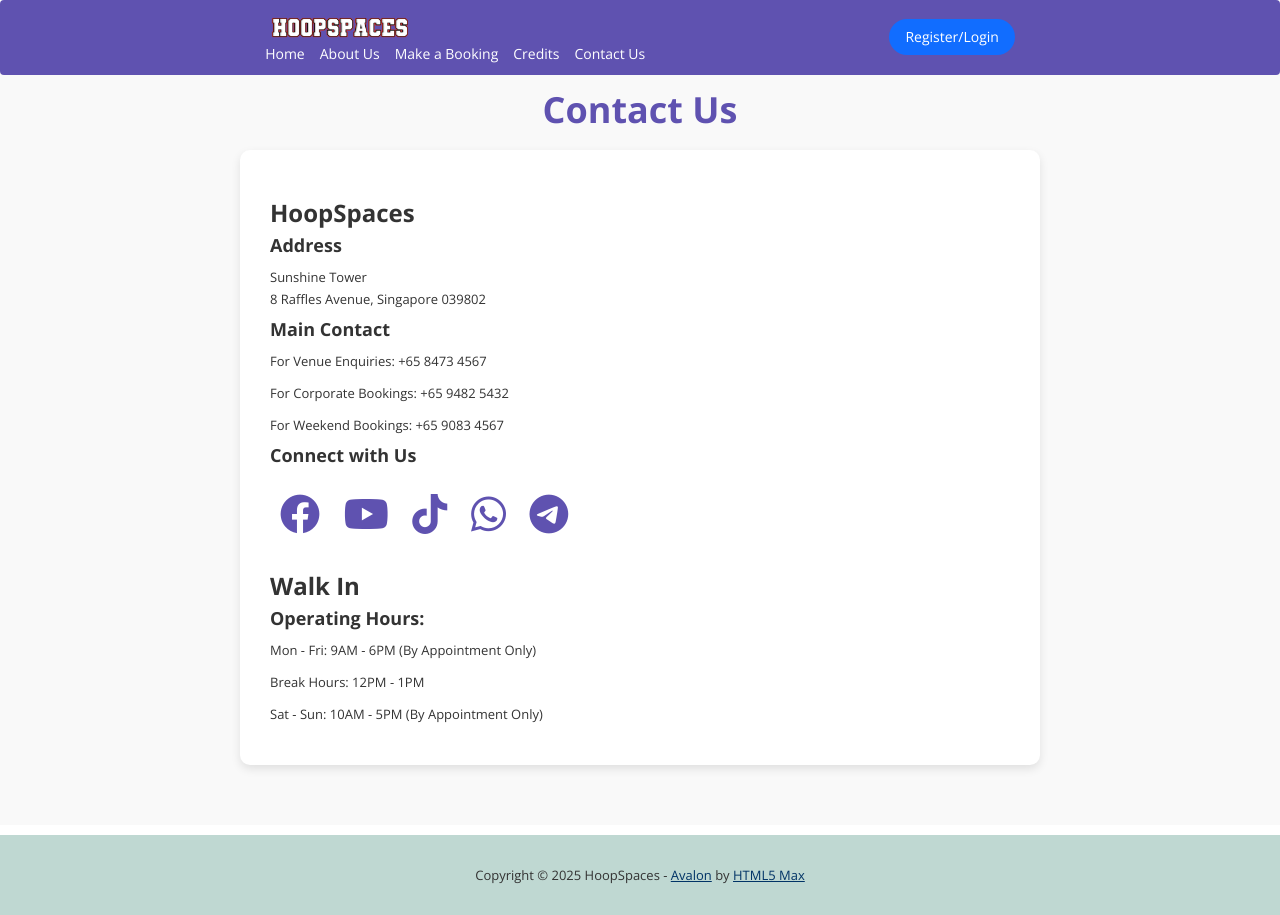
After one commit to xerxes168/Web-Sys-Group-6-Project, a PHP site: page /contactus.php in a window 1280 px wide. The commit adds this page. Run offline with PHP 8.4, Linux system fonts and the light colour scheme.

Commit message:
added contact us, solved bugs for home, about us and contact us, hamburg

```diff
--- /dev/null
+++ b/contactus.php
@@ -0,0 +1,83 @@
+<?php
+// Start the session at the very beginning of the file
+session_start();
+
+// Now you can access session variables anywhere in this file
+if (isset($_SESSION['email']) || isset($_SESSION['member_id'])) {
+    // User is logged in
+    $loggedIn = true;
+    $userEmail = $_SESSION['email'] ?? 'Unknown';
+    $userId = $_SESSION['member_id'] ?? 'Unknown';
+} else {
+    // User is not logged in
+    $loggedIn = false;
+}
+?>
+
+<!DOCTYPE html>
+<html lang="en">
+<head>
+    <?php include "inc/head.inc.php"; ?>
+    <title>Contact Us - HoopSpaces</title>
+    <link rel="stylesheet" href="css/contactus.css">
+    <link href="https://cdnjs.cloudflare.com/ajax/libs/font-awesome/6.0.0-beta3/css/all.min.css" rel="stylesheet">
+</head>
+
+<body>
+    <?php
+        include "inc/nav.inc.php";
+    ?>
+<main>
+    <section class="contact-us" id="contact-section">
+        <div class="container">
+            <div class="row">
+                <div class="col-md-12">
+                    <h1 class="section-title">Contact Us</h1>
+                    <div class="contact-info">
+                        <h3>HoopSpaces</h3>
+                        <h4>Address</h4>
+                        <p>Sunshine Tower<br>
+                        8 Raffles Avenue, Singapore 039802</p>
+
+                        <h4>Main Contact</h4>
+                        <p>For Venue Enquiries: +65 8473 4567</p>
+                        <p>For Corporate Bookings: +65 9482 5432</p>
+                        <p>For Weekend Bookings: +65 9083 4567</p>
+
+                        <h4>Connect with Us</h4>
+                        <div class="social-links">
+                            <a href="#" class="social-icon" target="_blank" aria-label="Facebook">
+                                <i class="fab fa-facebook"></i>
+                            </a>
+                            <a href="#" class="social-icon" target="_blank" aria-label="YouTube">
+                                <i class="fab fa-youtube"></i>
+                            </a>
+                            <a href="#" class="social-icon" target="_blank" aria-label="TikTok">
+                                <i class="fab fa-tiktok"></i>
+                            </a>
+                            <a href="#" class="social-icon" target="_blank" aria-label="WhatsApp">
+                                <i class="fab fa-whatsapp"></i>
+                            </a>
+                            <a href="#" class="social-icon" target="_blank" aria-label="Telegram">
+                                <i class="fab fa-telegram"></i>
+                            </a>
+                        </div>
+
+
+                        <h3> Walk In </h3>
+                        <h4>Operating Hours:</h4>
+                        <p>Mon - Fri: 9AM - 6PM (By Appointment Only)</p>
+                        <p> Break Hours: 12PM - 1PM </p>
+                        <p>Sat - Sun: 10AM - 5PM (By Appointment Only)</p>
+                    </div>
+                </div>
+            </div>
+        </div>
+    </section>
+</main>
+
+<?php include 'inc/footer.inc.php'; ?>
+
+<script src="js/main.js"></script>
+</body>
+</html>
--- /dev/null
+++ b/css/contactus.css
@@ -0,0 +1,71 @@
+.contact-us {
+    padding: 60px 20px;
+    background-color: #f9f9f9;
+}
+
+.contact-us h2, .contact-us h3, .contact-us h4 {
+    font-weight: bold;
+}
+
+.section-title {
+    font-size: 36px;
+    font-weight: bold;
+    color: #5f52b0;
+    text-align: center;
+    margin-bottom: 20px;
+}
+
+.section-subtitle {
+    font-size: 18px;
+    color: #555;
+    text-align: center;
+    margin-bottom: 40px;
+}
+
+.contact-info {
+    max-width: 800px;
+    margin: 0 auto;
+    background-color: #fff;
+    padding: 30px;
+    border-radius: 10px;
+    box-shadow: 0 4px 10px rgba(0, 0, 0, 0.1);
+}
+
+.contact-heading,
+.quality-service-heading {
+    font-size: 28px;
+    color: #5f52b0;
+    font-weight: 600;
+    margin-bottom: 10px;
+}
+
+.contact-details h4 {
+    font-size: 20px;
+    color: #333;
+    font-weight: 600;
+    margin-top: 20px;
+}
+
+.contact-details p {
+    font-size: 16px;
+    color: #555;
+    line-height: 1.6;
+    margin-bottom: 10px;
+}
+
+.social-icon {
+    display: inline-block;
+    margin: 10px;
+    color: #5f52b0;
+    text-decoration: none;
+    font-size: 40px;
+    transition: color 0.3s ease;
+}
+
+.social-icon:hover {
+    color: #4e48a1; /* Slightly darker shade for hover effect */
+}
+
+.social-icon i {
+    margin-right: 0; /* Optional: Adjust spacing between icons if needed */
+}
--- a/css/navbar.css
+++ b/css/navbar.css
@@ -64,13 +64,11 @@
 
 /* Logo */
 .nav-logo {
-    position: absolute;
-    left: 8%; /* Position the logo at the center */
-    transform: translateX(-50%); /* Center the logo horizontally */
     font-size: 24px;
     font-weight: bold;
     color: white;
     text-align: center;
+    justify-content: flex-start
 }
 
 .nav-logo img {
--- a/css/templatemo-style.css
+++ b/css/templatemo-style.css
@@ -25,7 +25,7 @@ ul {
 p {
 	font-size: 13px;
 	line-height: 22px;
-	color: #4a4a4a;
+	color: #333;
 }
 
 .white-border-button a {
@@ -773,7 +774,7 @@ transition-delay: 0.3s;
 
 .contact-info {
 	margin-bottom: 12px;
-	color: #777;
+	color: #333;
 }
 
 .contact-address {
@@ -823,6 +824,11 @@ footer p {
 	color: #333;
 	line-height: 80px;
 	margin-bottom: 0px;
+}
+
+footer a {
+    color: #003366;
+    text-decoration: underline;
 }
 
 footer p em {
--- a/inc/header.inc.php
+++ b/inc/header.inc.php
@@ -1,4 +1,5 @@
-<section class="banner" id="top">
+<header>
+    <section class="banner" id="top">
         <div class="row">
             <div class="col-md-12">
                 <div class="left-banner-content">
@@ -14,3 +15,4 @@
             </div>
         </div>
     </section>
+</header>
--- a/inc/nav.inc.php
+++ b/inc/nav.inc.php
@@ -8,27 +8,28 @@ if (session_status() == PHP_SESSION_NONE) {
 $isLoggedIn = isset($_SESSION['member_id']);
 $memberName = $isLoggedIn && isset($_SESSION['fname']) ? $_SESSION['fname'] : '';
 ?>
-<html>
-    <body>
-    <script defer src="js/dropdown.js"></script>
-    <script defer src="js/navbar.js"></script>
-    </body>
-
+<!DOCTYPE html>
+<html lang="en">
 <head>
+    <meta charset="UTF-8">
+    <meta name="viewport" content="width=device-width, initial-scale=1.0">
+    <title>HoopSpaces</title>
     <link rel="stylesheet" href="css/navbar.css">
 </head>
-
-    <div class="navbar">
+<body>
+    <nav class="navbar">
         <div class="nav-menu">
             <div class="nav-logo">
                 <img src="img/logo.png" alt="HoopSpaces Logo" class="logo-img">
             </div>
+
             <!-- Hamburger Button -->
             <div class="hamburger" onclick="toggleMenu()">
                 <span class="bar"></span>
                 <span class="bar"></span>
                 <span class="bar"></span>
             </div>
+
             <ul class="nav-menu-items">
                 <li class="nav-menu-item home-item">
                     <a href="index.php">Home</a>
@@ -43,13 +44,11 @@ $memberName = $isLoggedIn && isset($_SESSION['fname']) ? $_SESSION['fname'] : ''
                     <a href="credits.php">Credits</a>
                 </li>
                 <li class="nav-menu-item">
-                <a href="#how-to-book-section" class="scroll-link" data-id="how-to-book">How to Book?</a>
-            </li>
-            <li class="nav-menu-item">
-                <a href="#contact-section" class="scroll-link" data-id="contact-section">Contact Us</a>
+                    <a href="contactus.php">Contact Us</a>
                 </li>
             </ul>
         </div>
+
         <div class="nav-actions">
             <?php if ($isLoggedIn): ?>
                 <div class="nav-user dropdown">
@@ -67,4 +66,11 @@ $memberName = $isLoggedIn && isset($_SESSION['fname']) ? $_SESSION['fname'] : ''
                 <button class="nav-button" onclick="location.href='register.php'">Register/Login</button>
             <?php endif; ?>
         </div>
-</div>
+    </nav>
+
+
+    <!-- Include JavaScript files at the end of body for better performance -->
+    <script defer src="js/dropdown.js"></script>
+    <script defer src="js/navbar.js"></script>
+</body>
+</html>
--- a/js/navbar.js
+++ b/js/navbar.js
@@ -50,6 +50,8 @@ document.addEventListener('DOMContentLoaded', function() {
         const hamburger = document.querySelector('.hamburger');
         const menu = document.querySelector('.nav-menu-items');
 
+        console.log('Hamburger and menu elements:', hamburger, menu);
+
         // If the hamburger icon exists
         if (hamburger && menu) {
             hamburger.addEventListener('click', function() {
```
Also changed, not shown: other parts of css/navbar.css (+19 -17 lines), other parts of css/templatemo-style.css (+12 -68 lines), aboutus.php (+20 -13 lines), css/aboutus.css (+11 -12 lines), index.php (+10 -16 lines), img/about-us-image.png (deleted), img/aboutus.jpg (added). Lines whose indentation alone changed are shown as unchanged.
